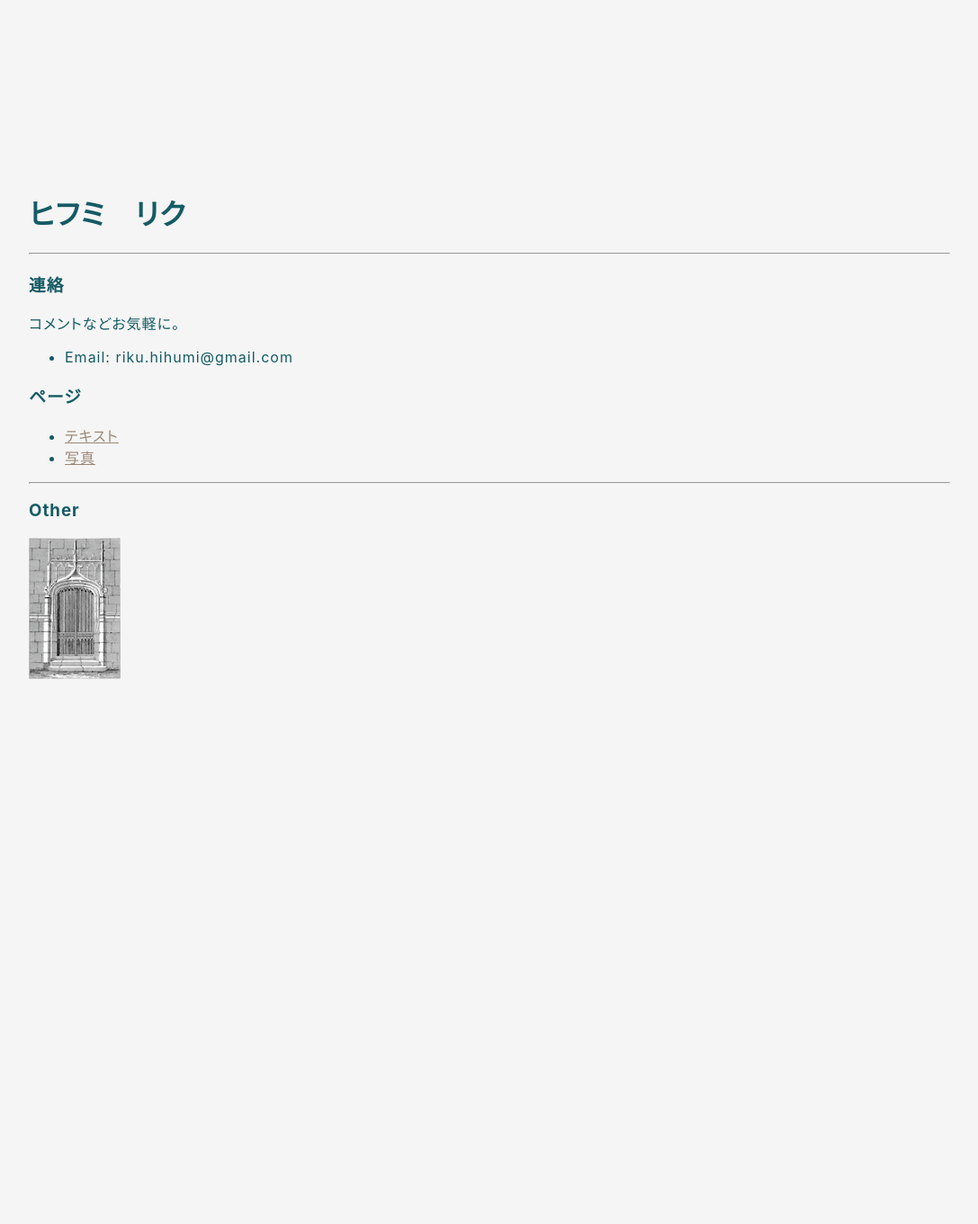
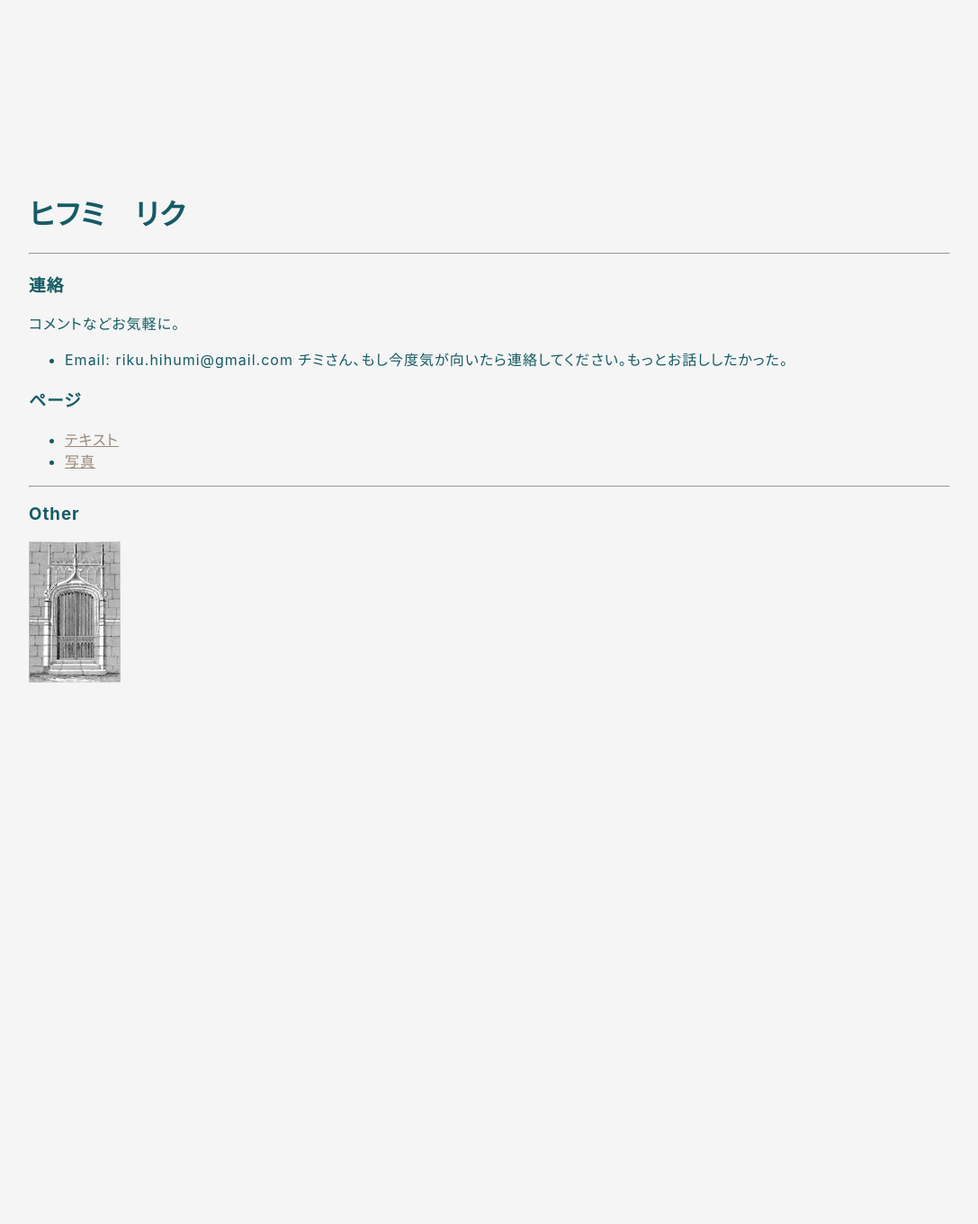
Before and after one commit to hihumi-riku/hihumi-riku.github.io, a Jekyll site: the page built from index.md, in a window 1280 px wide. Shown: the whole page at 90% size, without its empty margins (96-1183 px from the left). Built offline with Jekyll 4.4.1, drawn with Linux system fonts in a browser that asks for light colours.

Commit message:
Update index.md

```diff
--- a/index.md
+++ b/index.md
@@ -8,6 +8,8 @@ title: ヒフミ　リクのページ
 ### 連絡
 コメントなどお気軽に。
 - Email: riku.hihumi@gmail.com
+チミさん、もし今度気が向いたら連絡してください。もっとお話ししたかった。
+
 
 ### ページ
 - [テキスト](/writings_list.html)
```
